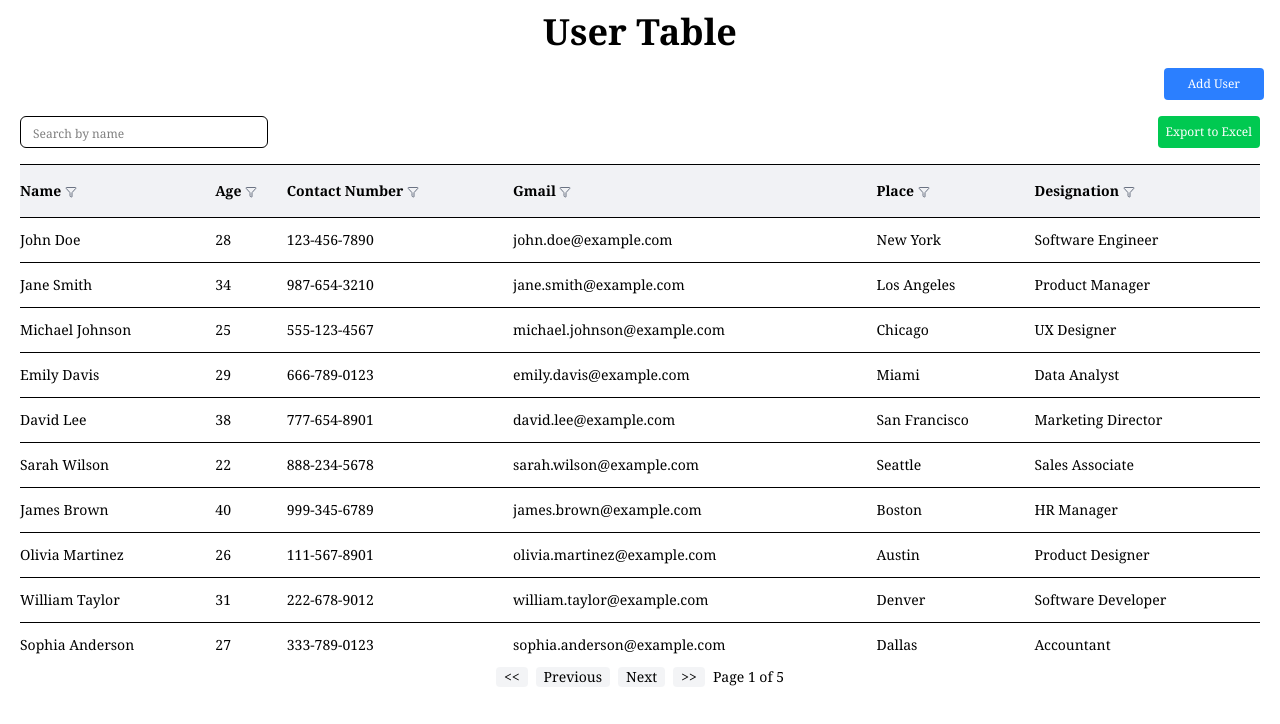
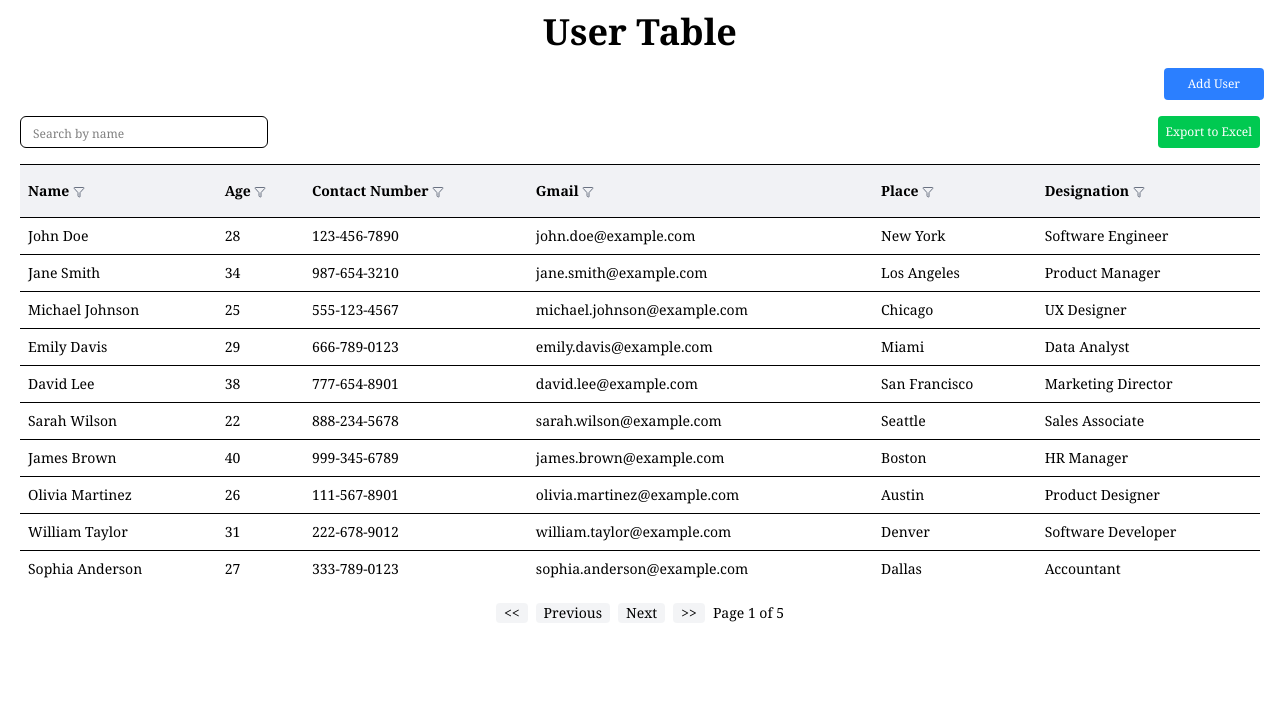
Before and after one commit to harsh-bhoir-01/actify, a React (Vite) app: page / in a window 1280 px wide. Shown: the top 724 px of the page. Built offline with nearby package versions, Linux system fonts and the light colour scheme.

Commit message:
added padding

```diff
--- a/src/components/Table.jsx
+++ b/src/components/Table.jsx
@@ -90,7 +90,7 @@ const Table = React.memo(() => {
           value={globalFilter}
           onChange={(e) => dispatch(setGlobalFilter(e.target.value))}
           placeholder="Search by name"
-          className=" placeholder:pl-3  placeholder:text-xs border rounded-md"
+          className=" placeholder:pl-3  placeholder:text-xs  border rounded-md"
         />
 
         {/* Export Button */}
@@ -104,7 +104,7 @@ const Table = React.memo(() => {
       {/* Table */}
       <div
         className="
-       text-[10px]  md:text-xs  xl:text-sm flex flex-wrap justify-center   "
+       text-[10px]  md:text-xs  xl:text-sm flex flex-wrap justify-center "
       >
         <table className=" table-auto w-full ">
           <thead>
@@ -113,7 +113,7 @@ const Table = React.memo(() => {
                 {headerGroup.headers.map((header) => (
                   <th
                     key={header.id}
-                    className="py-2 md:py-4 text-left border-b border-t bg-gray-300/30 cursor-pointer "
+                    className="p-2 md:py-4 text-left border-b border-t bg-gray-300/30 cursor-pointer "
                     onClick={header.column.getToggleSortingHandler()} // Toggle sorting when clicked
                   >
                     {header.column.columnDef.header}{" "}
@@ -129,7 +129,7 @@ const Table = React.memo(() => {
             {table.getRowModel().rows.map((row) => (
               <tr key={row.id}>
                 {row.getVisibleCells().map((cell) => (
-                  <td key={cell.id} className=" py-3 text-left border-t">
+                  <td key={cell.id} className=" p-2 text-left border-t">
                     {cell.getValue()}
                   </td>
                 ))}
@@ -139,7 +139,7 @@ const Table = React.memo(() => {
         </table>
       </div>
       {/* Pagination Controls */}
-      <div className=" flex justify-center space-x-2 ">
+      <div className=" flex justify-center space-x-2 my-4">
         <button
           onClick={() => table.setPageIndex(0)}
           disabled={!table.getCanPreviousPage()}
@@ -168,7 +168,7 @@ const Table = React.memo(() => {
         >
           {">>"}
         </button>
-        <span className="text-sm">
+        <span className="text-sm ">
           Page {table.getState().pagination.pageIndex + 1} of{" "}
           {table.getPageCount()}
         </span>
```
